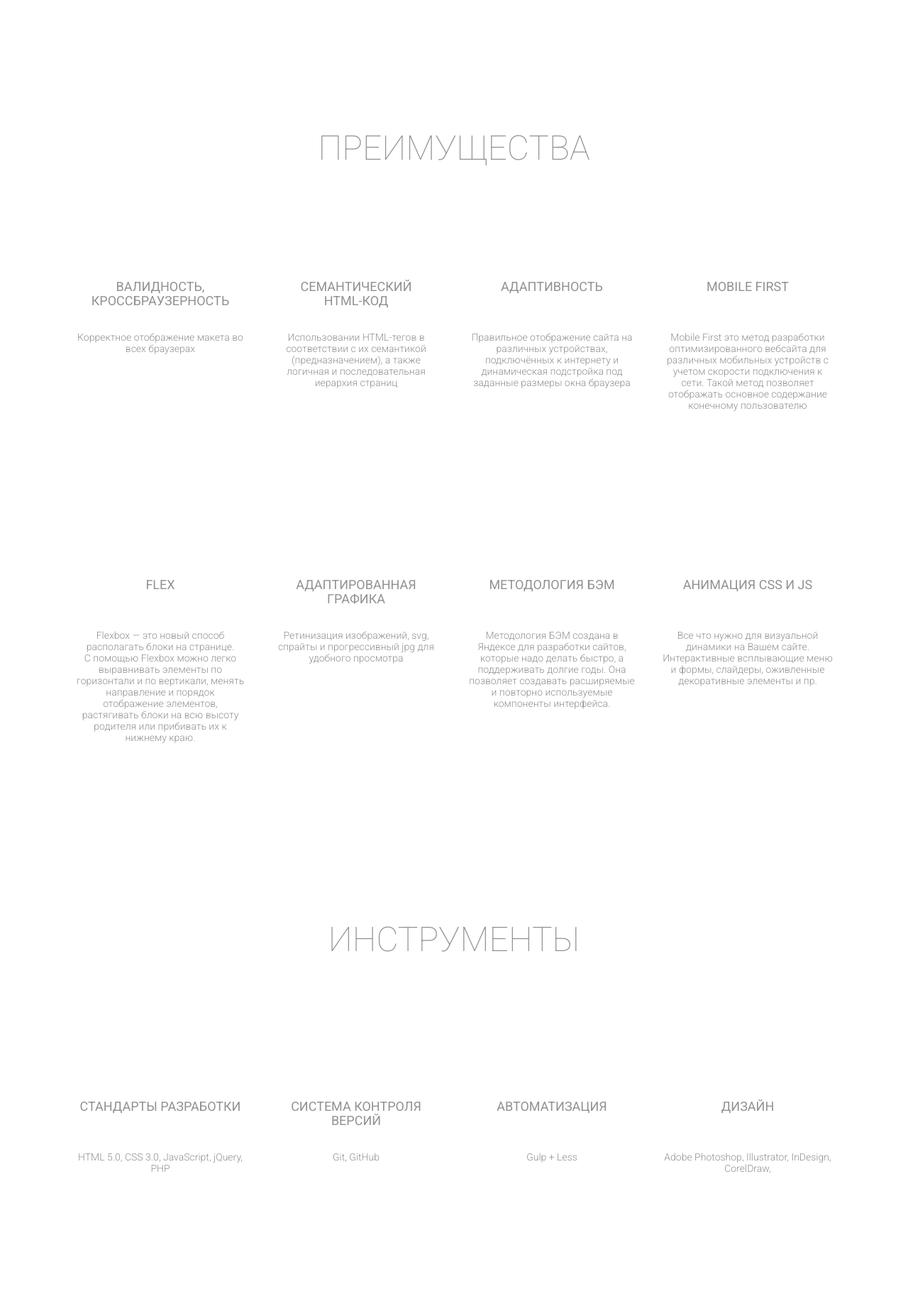
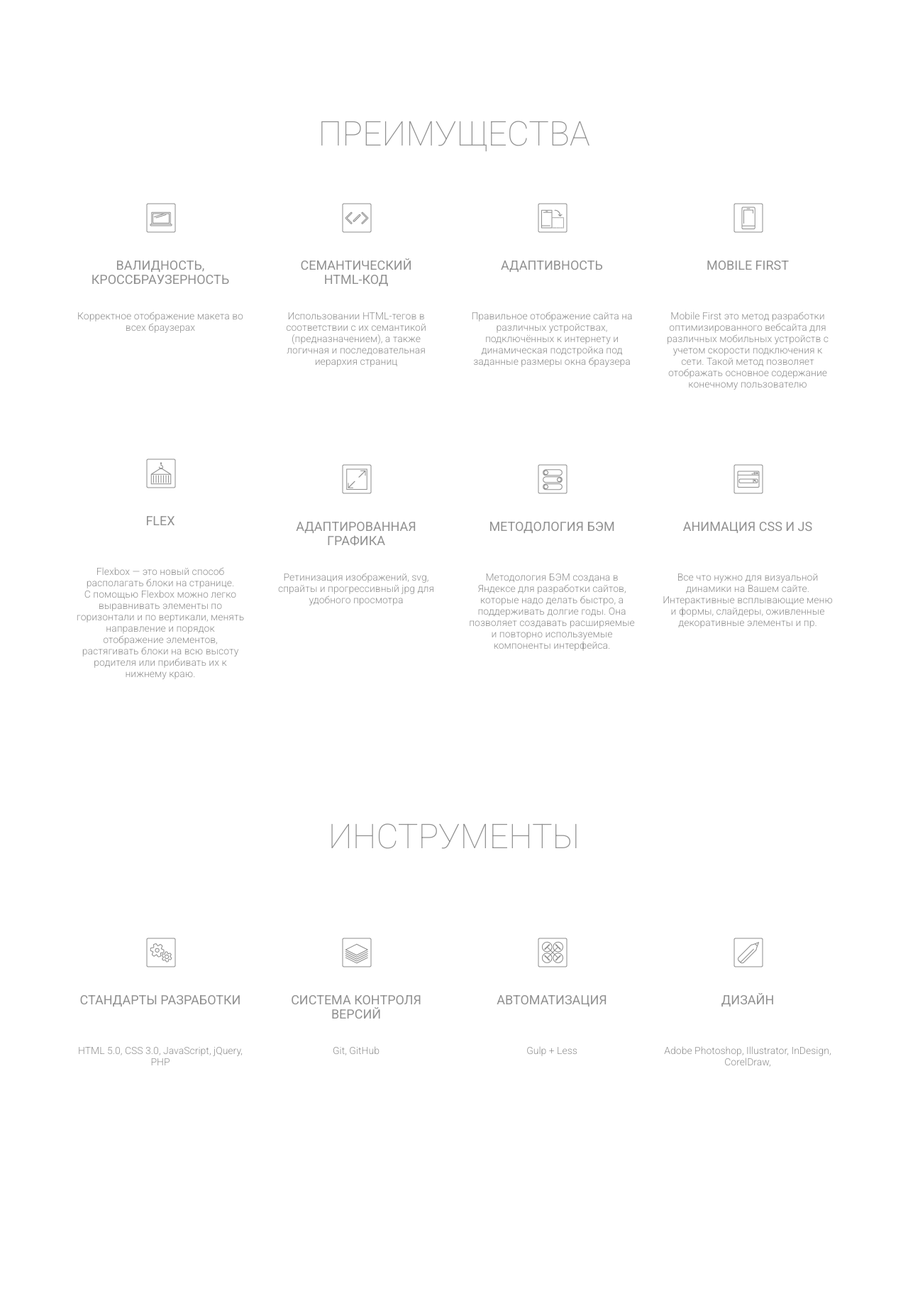
Before and after one commit to MikeIv/mikeiv.github.io, a PHP site: page / in a window 1280 px wide. Shown: the part 1479-3319 px from the top of the page at 71% size. Run offline with PHP 8.4, Linux system fonts and the light colour scheme; some libraries are stand-ins or nearby versions.

Commit message:
add sprite object

```diff
--- a/portfolio/css/styles.css
+++ b/portfolio/css/styles.css
@@ -121,7 +121,7 @@ http://webaim.org/techniques/css/invisiblecontent/ */
   align-content: center;
   flex-wrap: wrap;
   width: 100%;
-  min-height: 500px;
+  min-height: 450px;
   margin: 0;
   margin-bottom: 80px;
   padding: 0;
@@ -165,16 +165,73 @@ http://webaim.org/techniques/css/invisiblecontent/ */
 
 .advantage-block__item,
 .tools-block__item {
+  position: relative;
   width: 240px;
-  min-height: 300px;
+  min-height: 250px;
   margin-bottom: 20px;
   margin-left: 3px;
   margin-right: 3px;
-  padding-top: 100px;
+  padding-top: 90px;
   padding-left: 15px;
   padding-right: 15px;
   text-align: center;
   background-color: #fff;
+}
+
+.advantage-block__item::before,
+.tools-block__item::before {
+  content: "";
+  position: absolute;
+  top: 30px;
+  left: 115px;
+  width: 42px;
+  height: 42px;
+  background-image: url(../img/sprite.png);
+  background-repeat: no-repeat;
+}
+
+.advantage-block__item2::before {
+  background-position: 0 -43px;
+}
+
+.advantage-block__item3::before {
+  background-position: 0 -86px;
+}
+
+.advantage-block__item4::before {
+  background-position: 0 -129px;
+}
+
+.advantage-block__item5::before {
+  background-position: 0 -172px;
+}
+
+.advantage-block__item6::before {
+  background-position: 0 -215px;
+}
+
+.advantage-block__item7::before {
+  background-position: 0 -258px;
+}
+
+.advantage-block__item8::before {
+  background-position: 0 -301px;
+}
+
+.tools-block__item1::before {
+  background-position: 0 -344px;
+}
+
+.tools-block__item2::before {
+  background-position: 0 -387px;
+}
+
+.tools-block__item3::before {
+  background-position: 0 -430px;
+}
+
+.tools-block__item4::before {
+  background-position: 0 -473px;
 }
 
 .contacts-block__item {
@@ -188,7 +245,7 @@ http://webaim.org/techniques/css/invisiblecontent/ */
 .tools-block__definition,
 .contacts-block__connect {
   width: 100%;
-  padding-top: 100px;
+  padding-top: 80px;
   font-size: 48px;
   font-weight: 100;
   text-align: center;
--- a/portfolio/index.html
+++ b/portfolio/index.html
@@ -51,35 +51,35 @@
       <section class="advantage">
         <h2 class="advantage-block__definition"><a name="advant"></a>Преимущества</h2>
         <ul class="advantage-block">
-          <li class="advantage-block__item">
+          <li class="advantage-block__item advantage-block__item1">
             <h3 class="advantage-block__header">Валидность, кроссбраузерность</h3>
             <p class="advantage-block__text">Корректное отображение макета во всех браузерах</p>
           </li>
-          <li class="advantage-block__item">
+          <li class="advantage-block__item advantage-block__item2">
             <h3 class="advantage-block__header">Семантический<br>HTML-код</h3>
             <p class="advantage-block__text">Использовании HTML-тегов в соответствии с их семантикой (предназначением), а также логичная и последовательная иерархия страниц</p>
           </li>
-          <li class="advantage-block__item">
+          <li class="advantage-block__item advantage-block__item3">
             <h3 class="advantage-block__header">Адаптивность</h3>
             <p class="advantage-block__text">Правильное отображение сайта на различных устройствах, подключённых к интернету и динамическая подстройка под заданные размеры окна браузера</p>
           </li>
-          <li class="advantage-block__item">
+          <li class="advantage-block__item advantage-block__item4">
             <h3 class="advantage-block__header">Mobile First</h3>
             <p class="advantage-block__text">Mobile First это метод разработки оптимизированного вебсайта для различных мобильных устройств с учетом скорости подключения к сети. Такой метод позволяет отображать основное содержание конечному пользователю</p>
           </li>
-          <li class="advantage-block__item">
+          <li class="advantage-block__item advantage-block__item5">
             <h3 class="advantage-block__header">Flex</h3>
             <p class="advantage-block__text">Flexbox — это новый способ располагать блоки на странице.<br>С помощью Flexbox можно легко выравнивать элементы по горизонтали и по вертикали, менять направление и порядок отображение элементов, растягивать блоки на всю высоту родителя или прибивать их к нижнему краю.</p>
           </li>
-          <li class="advantage-block__item">
+          <li class="advantage-block__item advantage-block__item6">
             <h3 class="advantage-block__header">Адаптированная графика</h3>
             <p class="advantage-block__text">Ретинизация изображений, svg, спрайты и прогрессивный jpg для удобного просмотра</p>
           </li>
-          <li class="advantage-block__item">
+          <li class="advantage-block__item advantage-block__item7">
             <h3 class="advantage-block__header">Методология БЭМ</h3>
             <p class="advantage-block__text">Методология БЭМ создана в Яндексе для разработки сайтов, которые надо делать быстро, а поддерживать долгие годы. Она позволяет создавать расширяемые и повторно используемые компоненты интерфейса.</p>
           </li>
-          <li class="advantage-block__item">
+          <li class="advantage-block__item advantage-block__item8">
             <h3 class="advantage-block__header">Анимация CSS и JS</h3>
             <p class="advantage-block__text">Все что нужно для визуальной динамики на Вашем сайте. Интерактивные всплывающие меню и формы, слайдеры, оживленные декоративные элементы и пр.</p>
           </li>
@@ -89,19 +89,19 @@
       <section class="tools">
         <h2 class="tools-block__definition"><a name="tool"></a>Инструменты</h2>
         <ul class="tools-block">
-          <li class="tools-block__item">
+          <li class="tools-block__item tools-block__item1">
             <h3 class="tools-block__header">Стандарты разработки</h3>
             <p class="tools-block__text">HTML 5.0, CSS 3.0, JavaScript, jQuery, PHP</p>
           </li>
-          <li class="tools-block__item">
+          <li class="tools-block__item tools-block__item2">
             <h3 class="tools-block__header">Система контроля версий</h3>
             <p class="tools-block__text">Git, GitHub</p>
           </li>
-          <li class="tools-block__item">
+          <li class="tools-block__item tools-block__item3">
             <h3 class="tools-block__header">Автоматизация</h3>
             <p class="tools-block__text">Gulp + Less</p>
           </li>
-          <li class="tools-block__item">
+          <li class="tools-block__item tools-block__item4">
             <h3 class="tools-block__header">Дизайн</h3>
             <p class="tools-block__text">Adobe Photoshop, Illustrator, InDesign, CorelDraw,</p>
           </li>
```
Also changed, not shown: portfolio/img/sprite.png (added), portfolio/img/sprite.svg (added).
